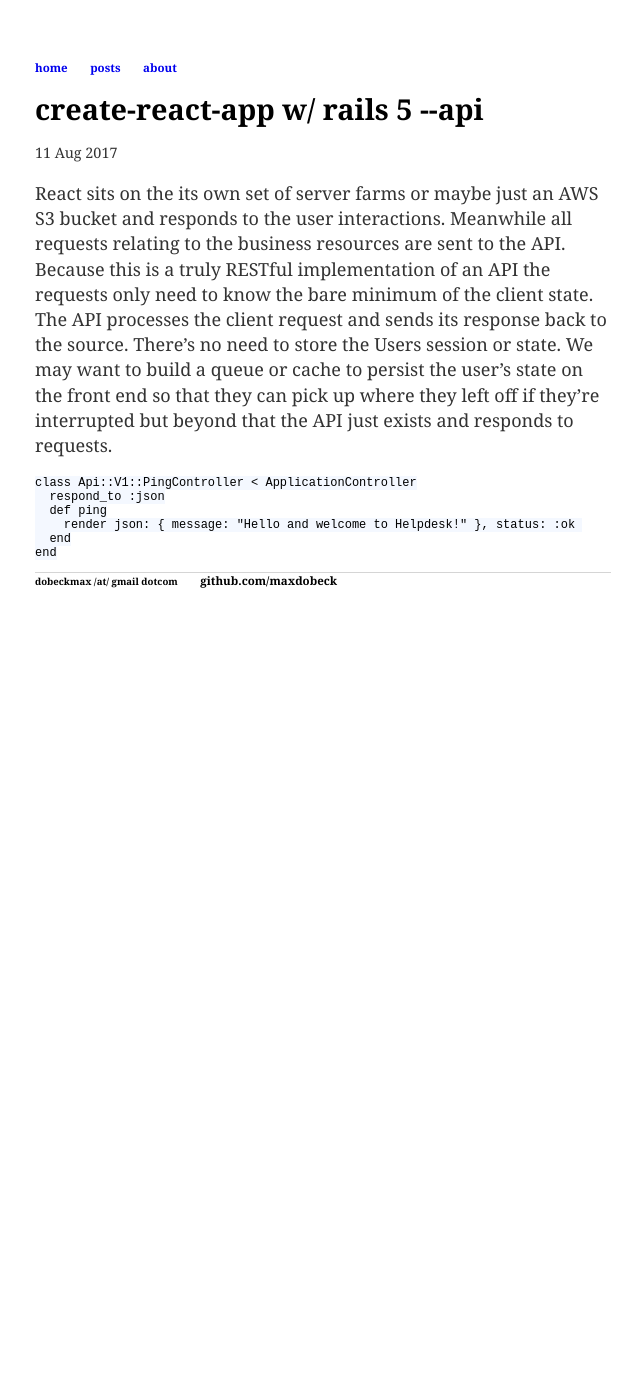
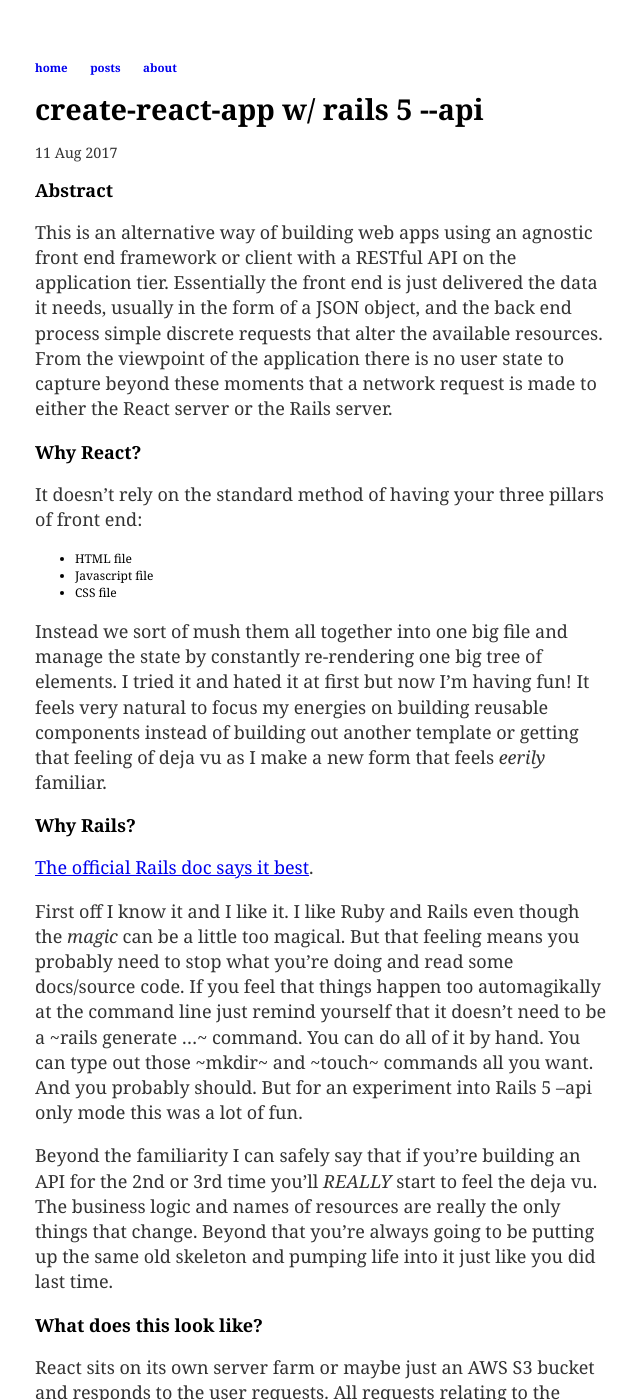
Before and after one commit to maxdobeck/maxdobeck.github.io, a Jekyll site: the page built from _posts/2017-08-11-create-react-app-w-rails-api.md, in a window 1280 px wide and 1400 px high. Shown: the whole window, without its empty margins (317-957 px from the left). Built offline with Jekyll 4.4.1, drawn with Linux system fonts in a browser that asks for light colours; some of the changed text lies outside the part shown.

Commit message:
Added to the article.

```diff
--- a/_posts/2017-08-11-create-react-app-w-rails-api.md
+++ b/_posts/2017-08-11-create-react-app-w-rails-api.md
@@ -3,10 +3,32 @@
 title: "create-react-app w/ rails 5 --api"
 date: 2017-08-11
 ---
+## Abstract ##
+This is an alternative way of building web apps using an agnostic front end framework or client with a RESTful API on the application tier.  Essentially the front end is just delivered the data it needs, usually in the form of a JSON object, and the back end process simple discrete requests that alter the available resources.  From the viewpoint of the application there is no user state to capture beyond these moments that a network request is made to either the React server or the Rails server.
 
-React sits on the its own set of server farms or maybe just an AWS S3 bucket and responds to the user interactions.  Meanwhile all requests relating to the business resources are sent to the API.  Because this is a truly RESTful implementation of an API the requests only need to know the bare minimum of the client state.  The API processes the client request and sends its response back to the source.  There's no need to store the Users session or state.  We may want to build a queue or cache to persist the user's state on the front end so that they can pick up where they left off if they're interrupted but beyond that the API just exists and responds to requests.
+## Why React? ##
+It doesn't rely on the standard method of having your three pillars of front end:
+- HTML file
+- Javascript file
+- CSS file
 
+Instead we sort of mush them all together  into one big file and manage the state by constantly re-rendering one big tree of elements.  I tried it and hated it at first but now I'm having fun!  It feels very natural to focus my energies on building reusable components instead of building out another template or getting that feeling of deja vu as I make a new form that feels *eerily* familiar.
+
+## Why Rails? ##
+[The official Rails doc says it best](http://edgeguides.rubyonrails.org/api_app.html).
+
+First off I know it and I like it.  I like Ruby and Rails even though the *magic* can be a little too magical.  But that feeling means you probably need to stop what you're doing and read some docs/source code.  If you feel that things happen too automagikally at the command line just remind yourself that it doesn't need to be a ~rails generate ...~ command.  You can do all of it by hand.  You can type out those ~mkdir~ and ~touch~ commands all you want.  And you probably should.  But for an experiment into Rails 5 --api only mode this was a lot of fun.
+
+Beyond the familiarity I can safely say that if you're building an API for the 2nd or 3rd time you'll *REALLY* start to feel the deja vu.  The business logic and names of resources are really the only things that change.  Beyond that you're always going to be putting up the same old skeleton and pumping life into it just like you did last time.
+
+
+## What does this look like? ##
+React sits on its own server farm or maybe just an AWS S3 bucket and responds to the user requests.  All requests relating to the business resources are sent to the API from the React client.  Because this is a truly RESTful implementation of an API the requests only need to know the bare minimum of the client state.  The API processes the client request and sends its response back to the source.  There's no need to store the Users session or state.  We may want to build a queue or cache to persist the user's state on the React front end so that they can pick up where they left off if they're interrupted but beyond that the API just exists and responds to requests.
+
+### The 'ping' route: 'localhost:3000/api/v1/ping' ###
 ~~~ruby
+../controllers/api/v1/ping_controller
+
 class Api::V1::PingController < ApplicationController
   respond_to :json
   def ping
@@ -14,3 +36,13 @@
   end
 end
 ~~~
+
+This is an excellent example of what most of the routes in your API will look like.  If this was a running server you would see the JSON message appear in the browser as a regular JSON object.  If you were a client device calling the API you would probably process the message somehow and make some changes to the client's state.  Or maybe just print it out.
+
+# Build Time ##
+
+## Building the Front End ##
+Just use [create-react-app](https://github.com/facebookincubator/create-react-app). If you don't know what that is just accept its the easiest way to build react apps.  If you want to really learn how the sausage is made just find an old guide from 2014 and follow that.  Once you get to ~npm start~ and see that beatuiful spinning react symbol you're done with the front end!
+
+## Building the Back End ##
+This one's a little trickier if you haven't had any Rails experience BUT luckily we can start small and generate *just* enough code to return a simple JSON  message to the front end.
```
